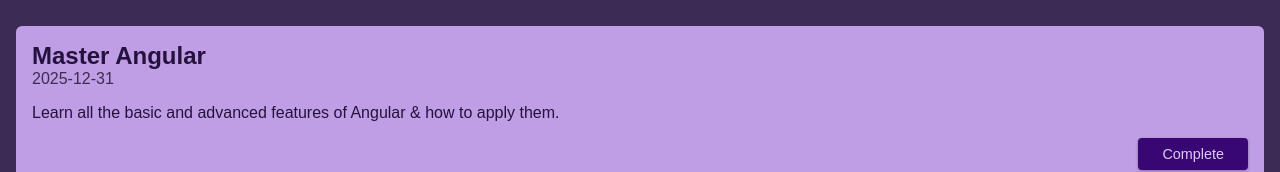
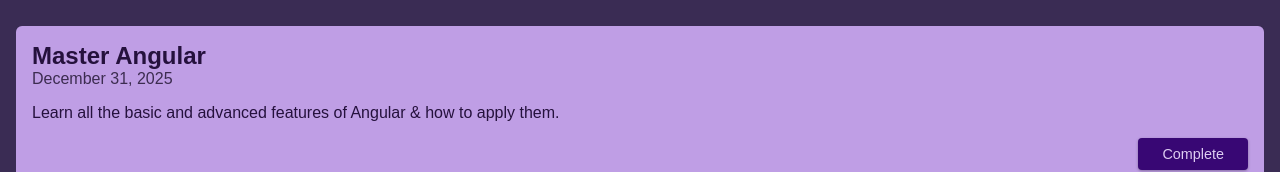
Before and after one commit to jrreda/Angular-playground, an Angular app: page / in a window 1280 px wide. Shown: the part 771-943 px from the top of the page. Built offline with nearby package versions, Linux system fonts and the light colour scheme.

Commit message:
DatePipe

```diff
--- a/src/app/tasks/task/task.html
+++ b/src/app/tasks/task/task.html
@@ -1,7 +1,7 @@
 <app-card>
   <article>
     <h2>{{ task.title }}</h2>
-    <time>{{ task.dueDate }}</time>
+    <time>{{ task.dueDate | date:'longDate' }}</time>
     <p>{{ task.summary }}</p>
     <div class="actions">
       <button (click)="onCompleteTask()">Complete</button>
--- a/src/app/tasks/task/task.ts
+++ b/src/app/tasks/task/task.ts
@@ -1,10 +1,11 @@
 import { Component, EventEmitter, Input, Output } from '@angular/core';
 import { type Task as TaskModel } from './task.model';
 import { Card } from '../../shared/card/card';
+import { DatePipe } from '@angular/common';
 
 @Component({
   selector: 'app-task',
-  imports: [Card],
+  imports: [Card, DatePipe],
   templateUrl: './task.html',
   styleUrl: './task.css',
 })
```
